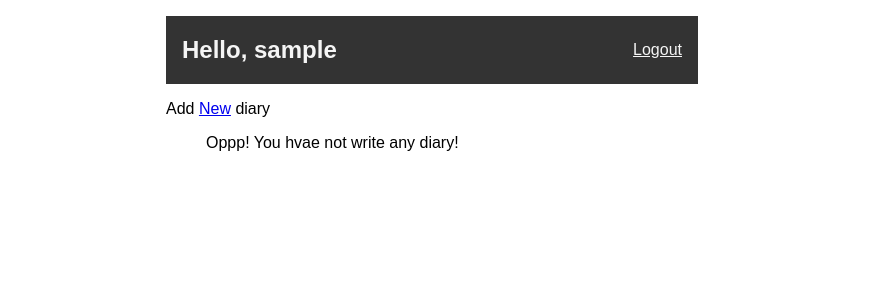
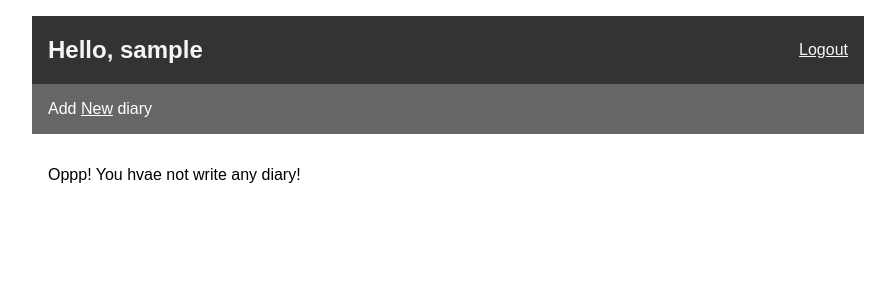
Before and after one commit to BenAwad95/personal-diary, a Django app: page /diary/ in a window 1280 px wide. Shown: the part 113-413 px from the top of the page, without its empty margins (208-1103 px from the left). Run offline with Django 3.2, Linux system fonts and the light colour scheme; the visitor is signed in with stand-in values (Sample User, id 1); data comes from the database, SQL or seed files in the repository; data that the repository does not hold is empty.

Commit message:
list style done

```diff
--- a/assert/css/style.css
+++ b/assert/css/style.css
@@ -14,7 +14,7 @@ header #logo{
 }
 
 .container{
-    width: fit-content;
+    width: 800px;
     margin: 1rem auto;
 }
 
@@ -55,8 +55,8 @@ form input[type=submit]{
 
 #user-control{
     background: #333;
-    width: 500px;
     display: flex;
+    width: 100%;
     align-items: center;
     justify-content: space-between;
     padding: 0 1rem;
@@ -67,20 +67,46 @@ form input[type=submit]{
     color: whitesmoke;
 }
 
+/* add new diary nav */
+
+#add-diary-nav{
+    width: 100%;
+    background: hsl(0, 0%, 40%);
+    padding: 1rem;
+    margin: 0;
+    color: #fff;
+}
+
+#add-diary-nav a {
+    color: inherit;
+}
+
 #notes-list{
+    width: 100%;
     list-style: none;
+    padding: 1rem;
+    display: block;
+    margin: 0;
 }
 
 #notes-list li {
+    width: 100%;
     display: flex;
-    flex-direction: row;
+    flex-direction: row-reverse;
     align-items: center;
-    justify-content: flex-start;
+    justify-content: space-between;
+    margin: 0.5rem 0;
+    border-bottom: #333 1px solid;
+}
+
+#notes-list li a {
+    color: #333;
+    text-decoration: none;
+    font-size: 1.4rem;
+    font-family: Arial, Helvetica, sans-serif;
+
 }
 
 #notes-list li span{
-    background-color: #333;
-    color: #fff;
-    padding: 0.5rem;
-    margin-right: 0.5rem;
+    color: rgb(69, 124, 69);
 }
--- a/templates/personalDiary/diary_list.html
+++ b/templates/personalDiary/diary_list.html
@@ -5,11 +5,11 @@
         <h2>Hello, {{ request.user }}</h2>
         <p><a href="{% url 'users:logout' %}">Logout</a></p>
     </div>
-    <p>Add <a href="{% url 'personalDiary:new-diary' %}">New</a> diary</p>
+    <p id='add-diary-nav'>Add <a href="{% url 'personalDiary:new-diary' %}">New</a> diary</p>
     <ul id='notes-list'>
         {% if diaries %}
         {% for diary  in diaries %}
-            <li><span class="note-date">{{ diary.created |date}}</span><a href="{% url 'personalDiary:detail-diary' diary.id %}"><h3>{{ diary.title }}</h3></a></li>
+            <li><span class="note-date">{{ diary.created |date}}</span><a href="{% url 'personalDiary:detail-diary' diary.id %}">{{ diary.title }}</a></li>
         {% endfor %}
         {% else %}
             <p>Oppp! You hvae not write any diary!</p>
```
